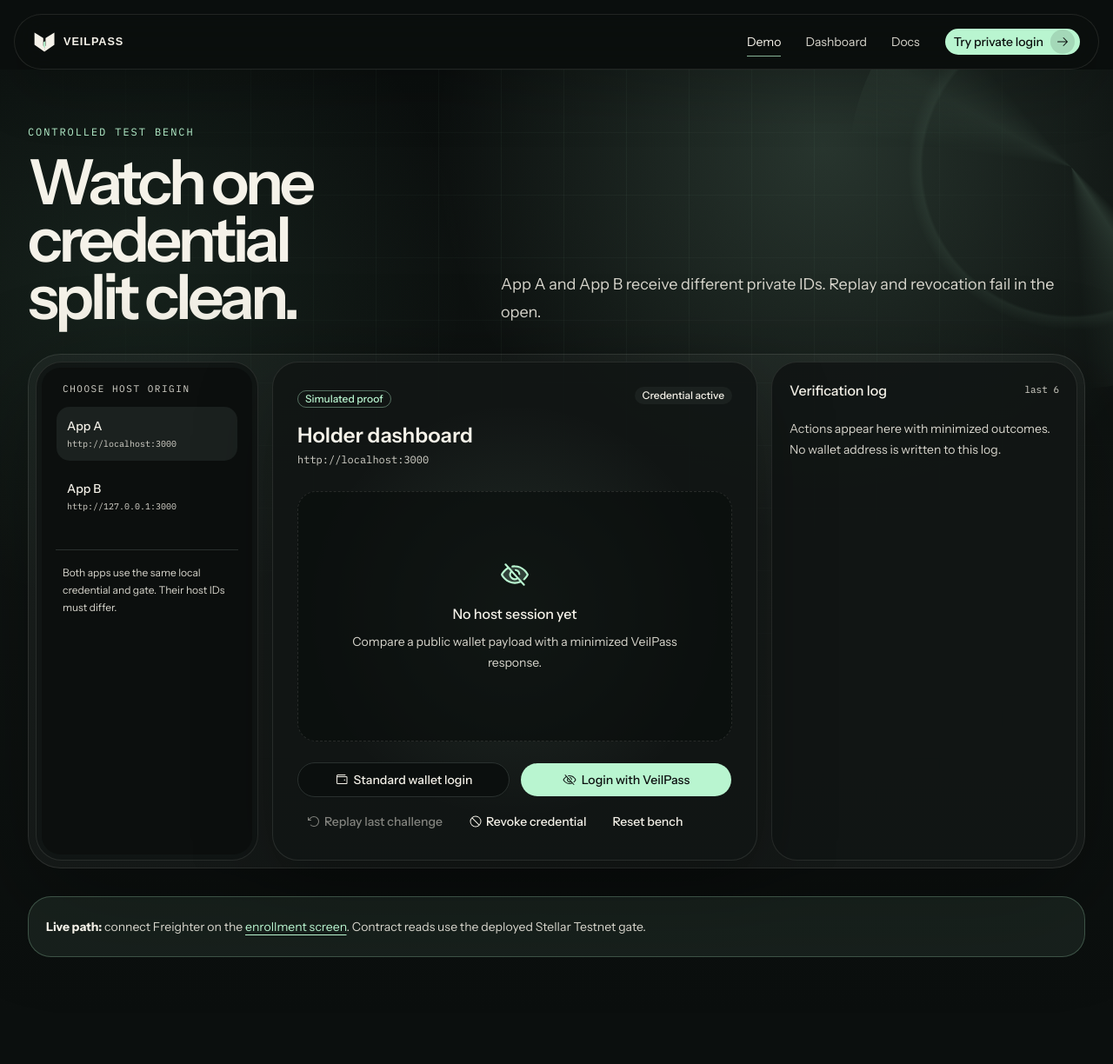
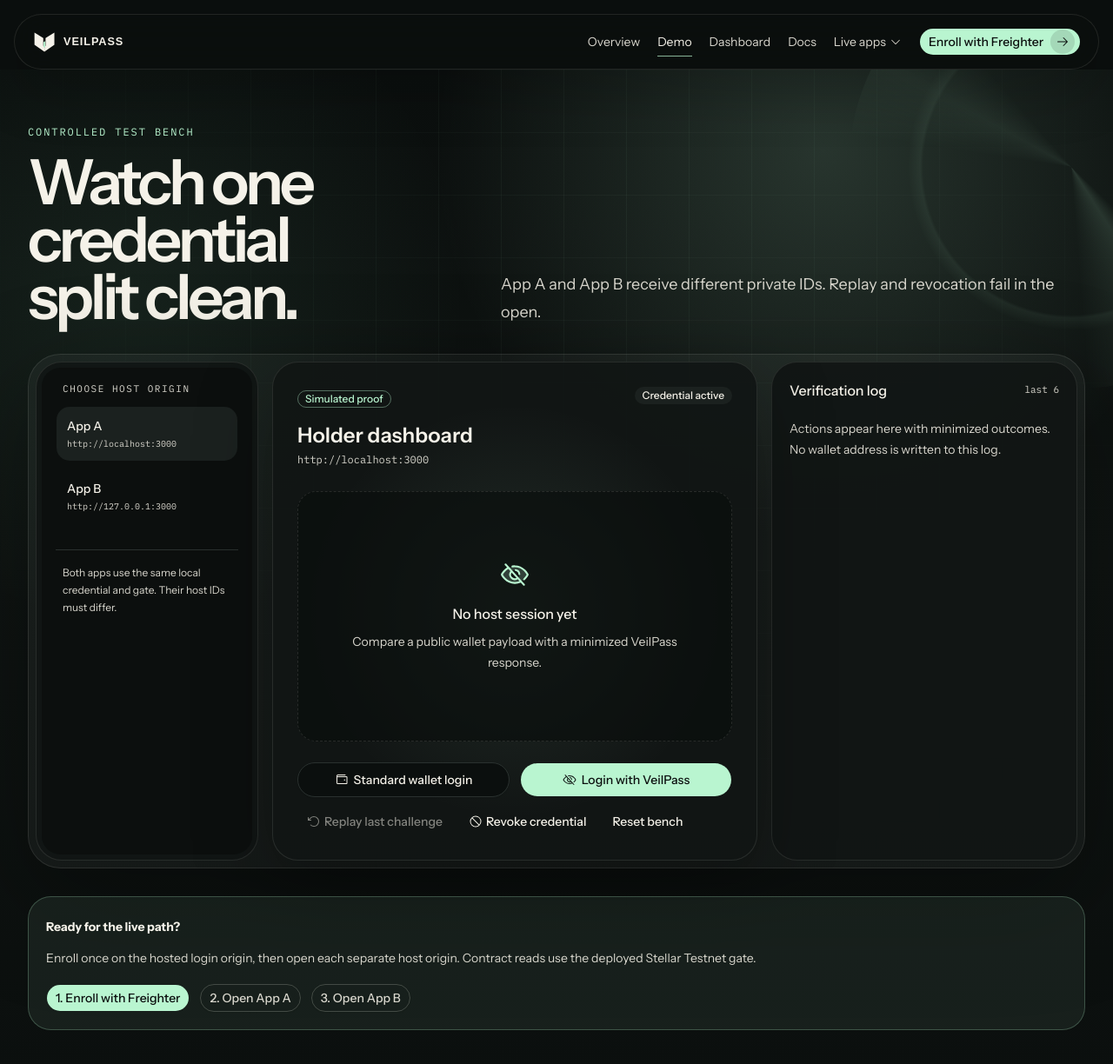
Before and after one commit to irham3/veilpass, a Next.js app in the folder frontend/: page /demo in a window 1280 px wide. Shown: the top 1224 px of the page at 87% size. Before the commit the page ends 1165 px from the top, so only its background shows below. Built offline with nearby package versions, Linux system fonts and the light colour scheme.

Commit message:
feat: add live app navigation

```diff
--- a/frontend/app/demo/page.tsx
+++ b/frontend/app/demo/page.tsx
@@ -1,8 +1,8 @@
 import type { Metadata } from "next";
-import Link from "next/link";
-
 import { DemoBench } from "@/components/demo/demo-bench";
 import { Reveal } from "@/components/motion/reveal";
+import { Button } from "@/components/ui/button";
+import { enrollmentUrl, publicAppLinks } from "@/lib/public-app-links";
 import { siteConfig } from "@/lib/seo";
 
 export const metadata: Metadata = {
@@ -50,12 +50,13 @@
           </Reveal>
 
           <Reveal delay="medium" className="mt-8 rounded-[1.65rem] border border-signal-400/24 bg-signal-400/[0.07] p-5 text-sm leading-7 text-paper-200">
-            <strong className="text-paper-50">Live path:</strong>{" "}
-            connect Freighter on the{" "}
-            <Link href="/dashboard/enroll" className="text-signal-400 underline underline-offset-4">
-              enrollment screen
-            </Link>
-            . Contract reads use the deployed Stellar Testnet gate.
+            <strong className="text-paper-50">Ready for the live path?</strong>
+            <p className="mt-2">Enroll once on the hosted login origin, then open each separate host origin. Contract reads use the deployed Stellar Testnet gate.</p>
+            <div className="mt-4 flex flex-wrap gap-3">
+              <Button asChild size="sm" className="rounded-full"><a href={enrollmentUrl}>1. Enroll with Freighter</a></Button>
+              <Button asChild size="sm" variant="outline" className="rounded-full border-paper-50/20 bg-transparent"><a href={publicAppLinks.appA}>2. Open App A</a></Button>
+              <Button asChild size="sm" variant="outline" className="rounded-full border-paper-50/20 bg-transparent"><a href={publicAppLinks.appB}>3. Open App B</a></Button>
+            </div>
           </Reveal>
         </div>
       </main>
--- a/frontend/app/page.tsx
+++ b/frontend/app/page.tsx
@@ -12,6 +12,7 @@
 import { PrivacyBoundary } from "@/components/marketing/privacy-boundary";
 import { ProofWindow } from "@/components/marketing/proof-window";
 import { Button } from "@/components/ui/button";
+import { enrollmentUrl, publicAppLinks } from "@/lib/public-app-links";
 import { absoluteUrl, landingFaqItems, siteConfig } from "@/lib/seo";
 
 const homeJsonLd = [
@@ -118,12 +119,12 @@
                   size="lg"
                   className="group w-full rounded-full pr-1.5 transition-transform duration-500 ease-[cubic-bezier(0.32,0.72,0,1)] active:scale-[0.98] sm:w-auto"
                 >
-                  <Link href="/demo">
-                    Try demo
+                  <a href={enrollmentUrl}>
+                    Start enrollment
                     <span aria-hidden="true" className="ml-2 grid size-8 place-items-center rounded-full bg-ink-950/12 transition-transform duration-500 ease-[cubic-bezier(0.32,0.72,0,1)] group-hover:translate-x-1">
                       <ArrowRightIcon size={16} />
                     </span>
-                  </Link>
+                  </a>
                 </Button>
                 <Button
                   asChild
@@ -131,9 +132,12 @@
                   variant="outline"
                   className="w-full rounded-full border-paper-50/16 bg-paper-50/5 text-paper-50 transition-transform duration-500 ease-[cubic-bezier(0.32,0.72,0,1)] hover:-translate-y-0.5 hover:bg-paper-50/10 sm:w-auto"
                 >
-                  <Link href="/docs">Read developer docs</Link>
+                  <a href={publicAppLinks.appA}>Open App A</a>
                 </Button>
               </div>
+              <p className="mt-4 text-sm text-paper-200">
+                Already enrolled? Open <a className="smooth-link text-signal-400" href={publicAppLinks.appA}>App A</a> or <a className="smooth-link text-signal-400" href={publicAppLinks.appB}>App B</a> to compare their separate private IDs.
+              </p>
             </Reveal>
 
             <Reveal delay="medium" className="relative mx-auto w-full max-w-lg sm:max-w-xl lg:max-w-none">
--- a/frontend/components/site-header.tsx
+++ b/frontend/components/site-header.tsx
@@ -1,6 +1,7 @@
 "use client";
 
 import { ArrowRightIcon } from "@phosphor-icons/react/ArrowRight";
+import { CaretDownIcon } from "@phosphor-icons/react/CaretDown";
 import { ListIcon } from "@phosphor-icons/react/List";
 import Image from "next/image";
 import Link from "next/link";
@@ -9,12 +10,19 @@
 
 import { Button } from "@/components/ui/button";
 import { Sheet, SheetContent, SheetTitle, SheetTrigger } from "@/components/ui/sheet";
+import { enrollmentUrl, publicAppLinks } from "@/lib/public-app-links";
 import { cn } from "@/lib/utils";
 
 const links = [
+  { href: "/", label: "Overview" },
   { href: "/demo", label: "Demo" },
   { href: "/dashboard", label: "Dashboard" },
   { href: "/docs", label: "Docs" },
+];
+
+const liveApps = [
+  { href: publicAppLinks.appA, label: "App A", description: "Holder dashboard" },
+  { href: publicAppLinks.appB, label: "App B", description: "Private feedback" },
 ];
 
 export function SiteHeader() {
@@ -83,8 +91,8 @@
         <nav
           aria-label="Primary navigation"
           className={cn(
-            "hidden items-center transition-[gap] duration-700 ease-[cubic-bezier(0.32,0.72,0,1)] md:flex",
-            scrolled ? "gap-5" : "gap-7",
+            "hidden items-center transition-[gap] duration-700 ease-[cubic-bezier(0.32,0.72,0,1)] lg:flex",
+            scrolled ? "gap-4" : "gap-5",
           )}
         >
           {links.map((link) => (
@@ -100,21 +108,36 @@
               {link.label}
             </Link>
           ))}
+          <details className="group relative">
+            <summary className="flex cursor-pointer list-none items-center gap-1 text-sm text-paper-200 transition-colors hover:text-paper-50 [&::-webkit-details-marker]:hidden">
+              Live apps
+              <CaretDownIcon aria-hidden="true" size={14} className="transition-transform group-open:rotate-180" />
+            </summary>
+            <div className="absolute right-0 top-7 w-64 rounded-2xl border border-paper-50/10 bg-ink-950/98 p-2 shadow-[0_20px_60px_rgba(0,0,0,0.45)]">
+              <p className="px-3 py-2 font-mono text-[0.625rem] uppercase tracking-[0.14em] text-paper-200">Separate trusted origins</p>
+              {liveApps.map((app) => (
+                <a key={app.href} href={app.href} className="block rounded-xl px-3 py-2.5 transition-colors hover:bg-paper-50/10">
+                  <span className="block text-sm text-paper-50">{app.label}</span>
+                  <span className="mt-0.5 block text-xs text-paper-200">{app.description}</span>
+                </a>
+              ))}
+            </div>
+          </details>
           <Button
             asChild
             size="sm"
             className="group rounded-full pr-1.5 transition-transform duration-500 ease-[cubic-bezier(0.32,0.72,0,1)] active:scale-[0.98]"
           >
-            <Link href="/demo">
-              Try private login
+            <a href={enrollmentUrl}>
+              Enroll with Freighter
               <span aria-hidden="true" className="ml-1 grid size-7 place-items-center rounded-full bg-ink-950/12 transition-transform duration-500 ease-[cubic-bezier(0.32,0.72,0,1)] group-hover:translate-x-0.5">
                 <ArrowRightIcon size={15} />
               </span>
-            </Link>
+            </a>
           </Button>
         </nav>
         <Sheet>
-          <SheetTrigger asChild className="md:hidden">
+          <SheetTrigger asChild className="lg:hidden">
             <Button variant="ghost" size="icon" aria-label="Open navigation" className="rounded-full">
               <ListIcon size={22} />
             </Button>
@@ -132,8 +155,19 @@
                   <Link href={link.href}>{link.label}</Link>
                 </Button>
               ))}
+              <p className="mt-5 px-3 font-mono text-[0.625rem] uppercase tracking-[0.14em] text-paper-200">Live apps</p>
+              {liveApps.map((app) => (
+                <Button
+                  key={app.href}
+                  asChild
+                  variant="ghost"
+                  className="min-h-12 justify-start rounded-2xl text-base transition-transform duration-500 ease-[cubic-bezier(0.32,0.72,0,1)] active:scale-[0.98]"
+                >
+                  <a href={app.href}>{app.label} — {app.description}</a>
+                </Button>
+              ))}
               <Button asChild className="mt-4 rounded-full">
-                <Link href="/demo">Try private login</Link>
+                <a href={enrollmentUrl}>Enroll with Freighter</a>
               </Button>
             </nav>
           </SheetContent>
--- /dev/null
+++ b/frontend/lib/public-app-links.ts
@@ -0,0 +1,19 @@
+/**
+ * Browser-safe entry points for the deployed VeilPass experience.
+ *
+ * These are deliberately public configuration values: they identify web
+ * origins, never credentials. Keeping them in one place prevents the
+ * marketing site, hosted login, and both host demos from drifting apart.
+ */
+function origin(value: string | undefined, fallback: string) {
+  return (value || fallback).replace(/\/$/, "");
+}
+
+export const publicAppLinks = {
+  home: origin(process.env.NEXT_PUBLIC_VEILPASS_HOME_ORIGIN, "https://veilpass.dev"),
+  login: origin(process.env.NEXT_PUBLIC_VEILPASS_LOGIN_ORIGIN, "https://login.veilpass.dev"),
+  appA: origin(process.env.NEXT_PUBLIC_VEILPASS_APP_A_ORIGIN, "https://app-a.veilpass.dev"),
+  appB: origin(process.env.NEXT_PUBLIC_VEILPASS_APP_B_ORIGIN, "https://app-b.veilpass.dev"),
+} as const;
+
+export const enrollmentUrl = `${publicAppLinks.login}/dashboard/enroll`;
--- a/frontend/scripts/production-acceptance.mjs
+++ b/frontend/scripts/production-acceptance.mjs
@@ -30,6 +30,7 @@
 const login = exactOrigin(loginOrigin, "Login origin");
 const appA = exactOrigin(appAOrigin, "App A origin");
 const appB = exactOrigin(appBOrigin, "App B origin");
+const enrollment = new URL("/dashboard/enroll", login).toString();
 
 const { response: healthResponse, body: health } = await requestJson(new URL("/api/health", login));
 if (healthResponse.status !== 200 || health?.ok !== true) throw new Error("Hosted login health check failed");
@@ -38,6 +39,9 @@
   const response = await fetch(origin);
   const html = await response.text();
   if (!response.ok || !html.includes(expectedText)) throw new Error(`${label} public host route failed`);
+  for (const expectedLink of [enrollment, appA, appB]) {
+    if (!html.includes(expectedLink)) throw new Error(`${label} navigation is missing ${expectedLink}`);
+  }
 }
 
 const [challengeA, challengeB] = await Promise.all([issueChallenge(appA), issueChallenge(appB)]);
@@ -56,4 +60,5 @@
   publicHosts: [appA, appB],
   challenges: [challengeA, challengeB],
   untrustedOriginRejected: true,
+  crossOriginNavigation: true,
 }, null, 2));
```
Also changed, not shown: 1 other file (tests, documents, lock files or other folders).
